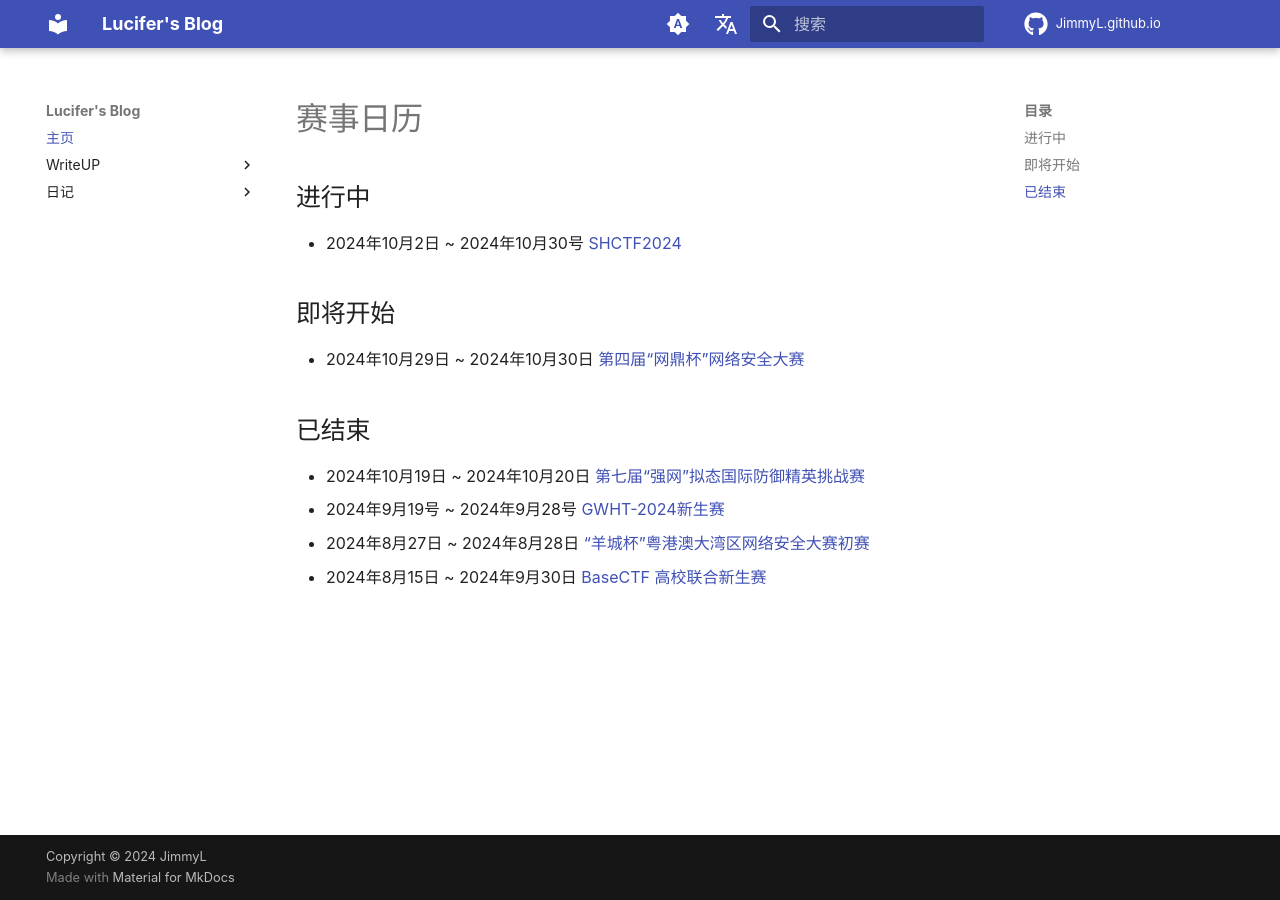
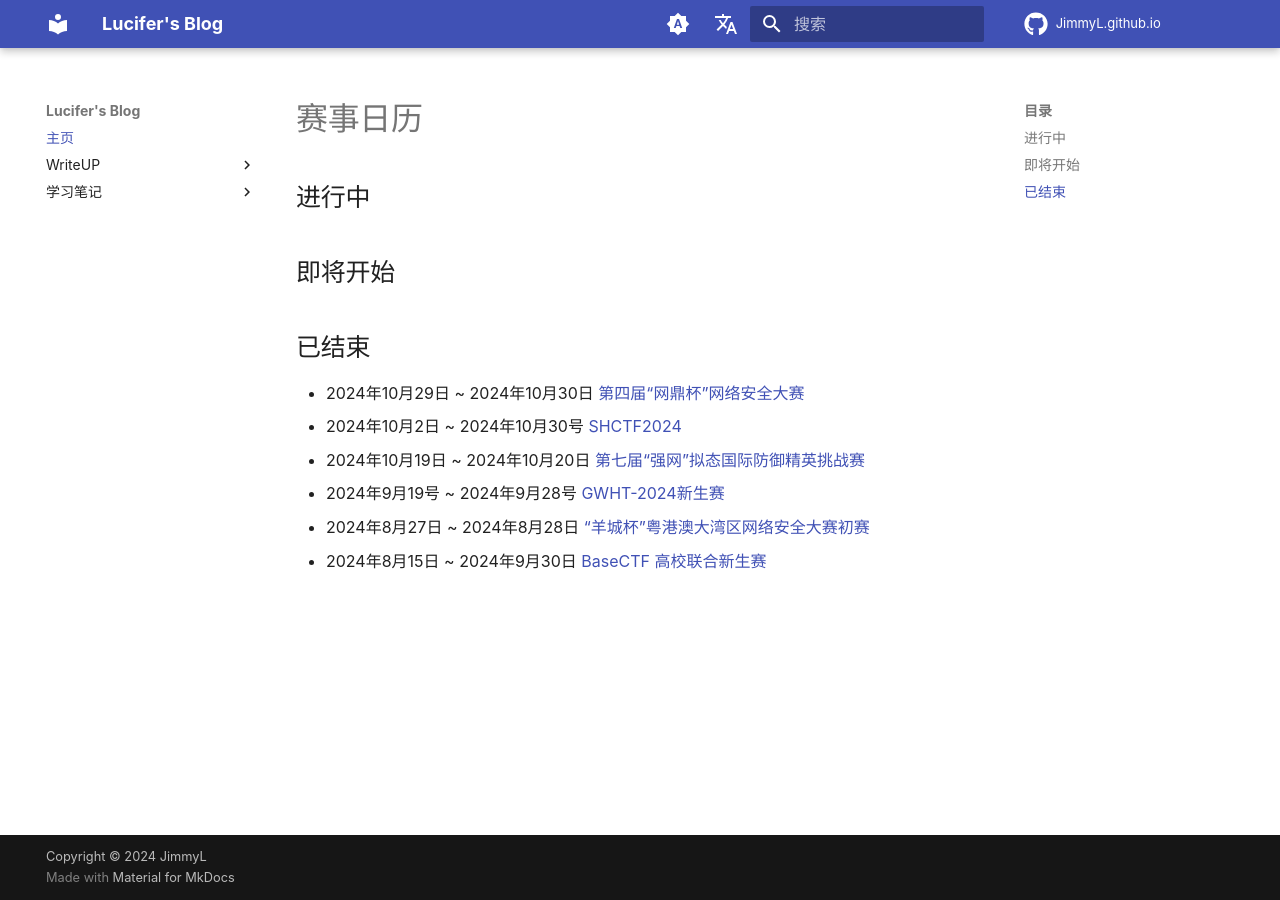
Before and after one commit to Lucifer-Jimmy/JimmyL.github.io, an MkDocs documentation site: the page built from docs/index.md, in a window 1280 px wide. Built offline with MkDocs 1.6.1 and Material for MkDocs 9.7.7, drawn with Linux system fonts in a browser that asks for light colours; comment, search, counter and statistics services are not loaded; some of the changed lines change nothing that is shown.

Commit message:
updata_11_10_11:42

```diff
--- a/docs/index.md
+++ b/docs/index.md
@@ -1,12 +1,12 @@
 # 赛事日历
 
 ## 进行中
-- 2024年10月2日 ~ 2024年10月30号 [SHCTF2024](https://shc.tf/games/1)
 
 ## 即将开始
-- 2024年10月29日 ~ 2024年10月30日 [第四届“网鼎杯”网络安全大赛](https://www.wangdingcup.com/)
 
 ## 已结束
+- 2024年10月29日 ~ 2024年10月30日 [第四届“网鼎杯”网络安全大赛](https://www.wangdingcup.com/)
+- 2024年10月2日 ~ 2024年10月30号 [SHCTF2024](https://shc.tf/games/1)
 - 2024年10月19日 ~ 2024年10月20日 [第七届“强网”拟态国际防御精英挑战赛](https://challenge.xctf.org.cn/page/mg/login)
 - 2024年9月19号 ~ 2024年9月28号 [GWHT-2024新生赛](http://172.16.229.146:20000/games/10)
 - 2024年8月27日 ~ 2024年8月28日 [“羊城杯”粤港澳大湾区网络安全大赛初赛](https://2024ycb.dasctf.com/compete/compete?matchCode=87659256dbc7485&competeId=268)
--- a/mkdocs.yml
+++ b/mkdocs.yml
@@ -92,7 +92,7 @@ nav:
     - CTFhub之SQL注入: WriteUP/CTFHUB之SQL注入.md
     - 2024-BaseCTF-新生赛: WriteUP/BaseCTF_2024_新生赛.md
     - NSSCTF的WriteUP: WriteUP/NSSCTF的WriteUP.md
-  - 日记:
+  - 学习笔记:
     - 2024-08-07: Daily/2024-08-07.md
 
 markdown_extensions:
```
